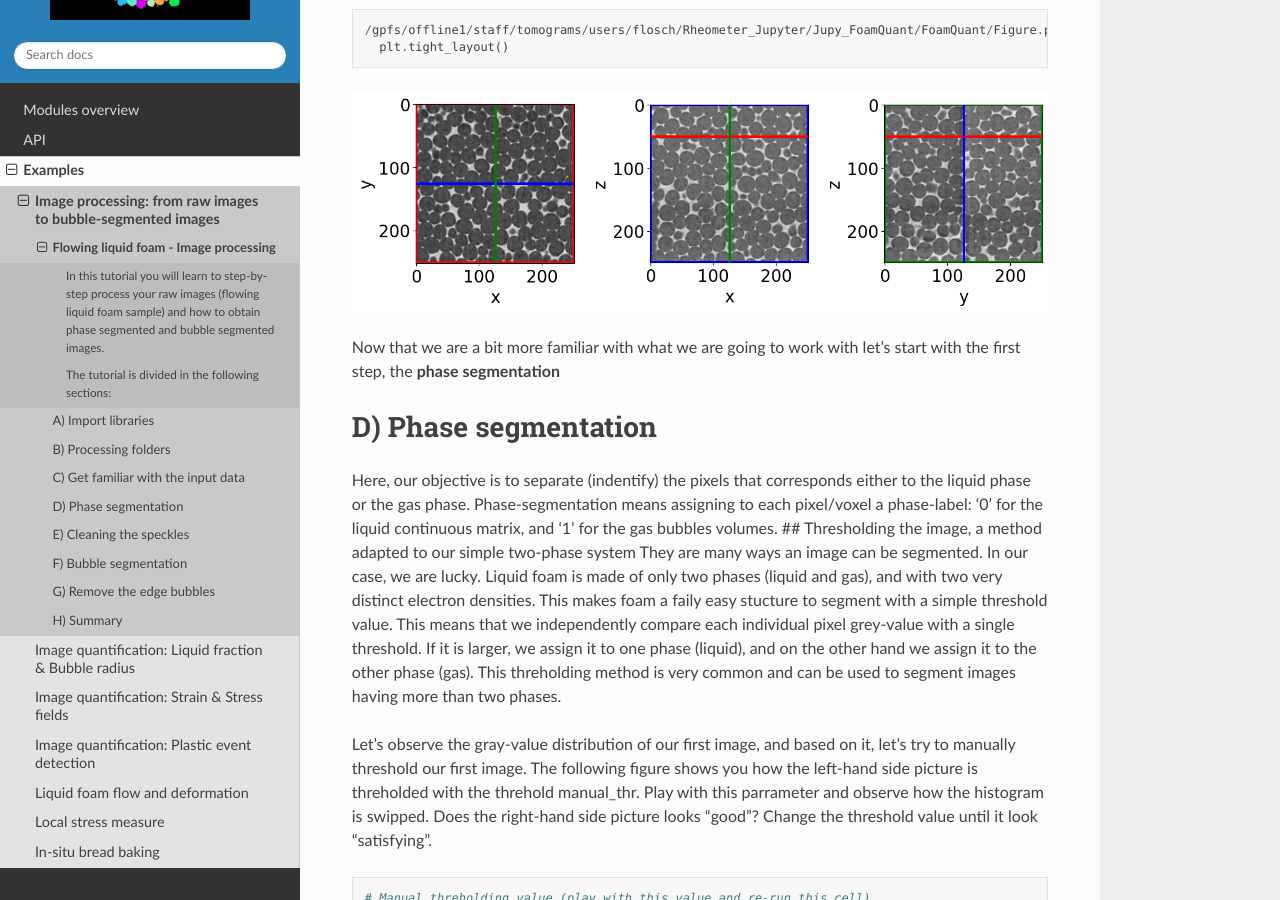
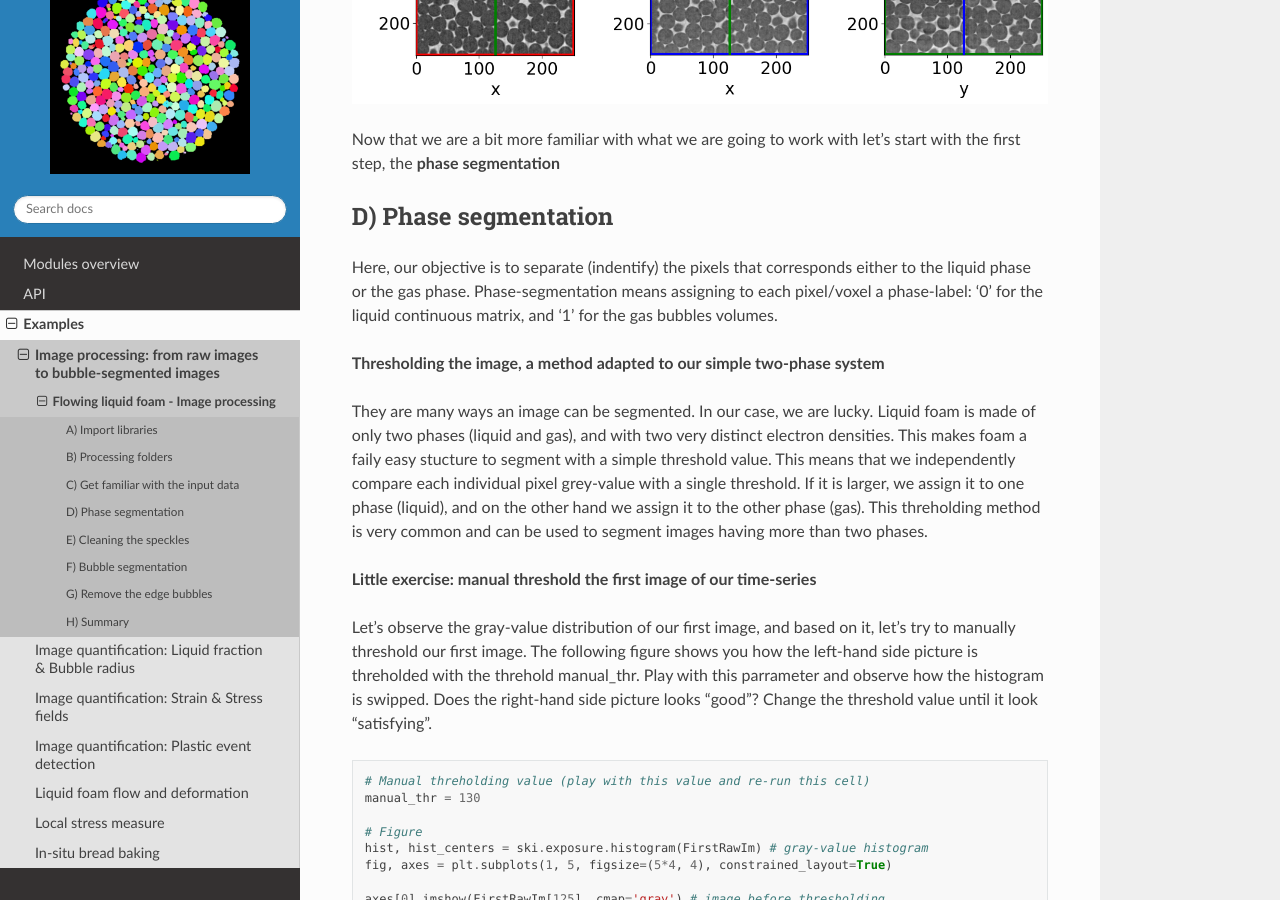
Before and after one commit to floschott/foamquant, a Sphinx documentation site: the page built from docs/source/Jupy_FoamQuant_Processing.rst, in a window 1280 px wide and 900 px high, scrolled down 1951 px. Built offline with Sphinx 7.4.7 and the Read the Docs theme 3.1.0, drawn with Linux system fonts in a browser that asks for light colours; some of the changed text lies outside the part shown.

Commit message:
Add files via upload

```diff
--- a/docs/source/Jupy_FoamQuant_Processing.rst
+++ b/docs/source/Jupy_FoamQuant_Processing.rst
@@ -1,25 +1,17 @@
 Flowing liquid foam - Image processing
 ======================================
 
-In this tutorial you will learn to step-by-step process your raw images (flowing liquid foam sample) and how to obtain phase segmented and bubble segmented images.
-^^^^^^^^^^^^^^^^^^^^^^^^^^^^^^^^^^^^^^^^^^^^^^^^^^^^^^^^^^^^^^^^^^^^^^^^^^^^^^^^^^^^^^^^^^^^^^^^^^^^^^^^^^^^^^^^^^^^^^^^^^^^^^^^^^^^^^^^^^^^^^^^^^^^^^^^^^^^^^^^^^^
+In this tutorial you will learn to step-by-step process your raw images
+(flowing liquid foam sample) and how to obtain phase segmented and
+bubble segmented images.
 
-The tutorial is divided in the following sections:
-^^^^^^^^^^^^^^^^^^^^^^^^^^^^^^^^^^^^^^^^^^^^^^^^^^
-
-::
-
-   A) Import libraries
-   B) Processing folders
-   C) Get familiar with the input data
-   D) Phase segmention
-   E) Cleaning the speckles
-   F) Bubble segmentation
-   G) Remove the edge bubbles
-   H) Summary
+The tutorial is divided in the following sections: - Import libraries -
+Processing folders - Get familiar with the input data - Phase segmention
+- Cleaning the speckles - Bubble segmentation - Remove the edge bubbles
+- Summary
 
 A) Import libraries
-===================
+-------------------
 
 .. code:: ipython3
 
@@ -32,7 +24,7 @@
     from scipy import ndimage
 
 B) Processing folders
-=====================
+---------------------
 
 .. code:: ipython3
 
@@ -61,7 +53,7 @@
 
 
 C) Get familiar with the input data
-===================================
+-----------------------------------
 
 Read the first image of the time serie with the **tifffile** function
 **imread**
@@ -118,25 +110,28 @@
 let’s start with the first step, the **phase segmentation**
 
 D) Phase segmentation
-=====================
+---------------------
 
 Here, our objective is to separate (indentify) the pixels that
 corresponds either to the liquid phase or the gas phase.
 Phase-segmentation means assigning to each pixel/voxel a phase-label:
 ‘0’ for the liquid continuous matrix, and ‘1’ for the gas bubbles
-volumes. ## Thresholding the image, a method adapted to our simple
-two-phase system They are many ways an image can be segmented. In our
-case, we are lucky. Liquid foam is made of only two phases (liquid and
-gas), and with two very distinct electron densities. This makes foam a
-faily easy stucture to segment with a simple threshold value. This means
-that we independently compare each individual pixel grey-value with a
-single threshold. If it is larger, we assign it to one phase (liquid),
-and on the other hand we assign it to the other phase (gas). This
-threholding method is very common and can be used to segment images
-having more than two phases.
+volumes.
 
-Little exercise: manual threshold the first image of our time-series
---------------------------------------------------------------------
+**Thresholding the image, a method adapted to our simple two-phase
+system**
+
+They are many ways an image can be segmented. In our case, we are lucky.
+Liquid foam is made of only two phases (liquid and gas), and with two
+very distinct electron densities. This makes foam a faily easy stucture
+to segment with a simple threshold value. This means that we
+independently compare each individual pixel grey-value with a single
+threshold. If it is larger, we assign it to one phase (liquid), and on
+the other hand we assign it to the other phase (gas). This threholding
+method is very common and can be used to segment images having more than
+two phases.
+
+**Little exercise: manual threshold the first image of our time-series**
 
 Let’s observe the gray-value distribution of our first image, and based
 on it, let’s try to manually threshold our first image. The following
@@ -201,8 +196,7 @@
 increase our confidence in the downstream quantifications. The most
 important is to be clear and transparent on your choices.
 
-The Otsu’s method
------------------
+**The Otsu’s method**
 
 One classical thresholding methods is called the Otsu’s method, named
 after Nobuyuki Otsu `Wikipedia - Otsu’s
@@ -336,7 +330,7 @@
 you see the slighty brighter voxels in the corresponding raw image?
 
 E) Cleaning the speckles
-========================
+------------------------
 
 In this section, we are going to clean our phase-segmented images from
 speckles artefacts. Black and white speckles are often refered as holes
@@ -509,7 +503,7 @@
 segmentation.
 
 F) Bubble segmentation
-======================
+----------------------
 
 Liquid foam is made of gas bubbles in close contact, resulting
 effectively in a discontinuous gas phase dispersed inside a continuous
@@ -535,8 +529,8 @@
 Let’s start by performing this segmentation manually, step by step, to
 understand how it works.
 
-Little exercice: understading the step-by-step watershed segmentation on the first image of the series
-------------------------------------------------------------------------------------------------------
+**Little exercice: understading the step-by-step watershed segmentation
+on the first image of the series**
 
 Try to read though the following code-cell. Do not hesitate to modify
 parrameters and run again this cell to see what it changes in the
@@ -621,8 +615,7 @@
 .. image:: Jupy_FoamQuant_Processing_files/Jupy_FoamQuant_Processing_24_1.png
 
 
-Run bubble-segmentation on the whole time-series
-------------------------------------------------
+**Run bubble-segmentation on the whole time-series**
 
 Now that we understand a bit more how the watershed segmentation works,
 and see which parrameters works well, we can go back to our time serie
@@ -726,7 +719,7 @@
 
 
 G) Remove the edge bubbles
-==========================
+--------------------------
 
 The bubbles at the edges of the images are irrelevant for further
 quantifications. They are “cut” so for exampe have a smaller volume than
@@ -794,7 +787,7 @@
 
 
 H) Summary
-==========
+----------
 
 Let’s now quickly summarize the processing steps we have done and have
 by the same occasion a chek on the whole time-series.
```
Also changed, not shown: docs/source/Jupy_FoamQuant_lf_radius.rst (+17 -26 lines), docs/source/Jupy_FoamQuant_strain_stress.rst (+13 -20 lines).
